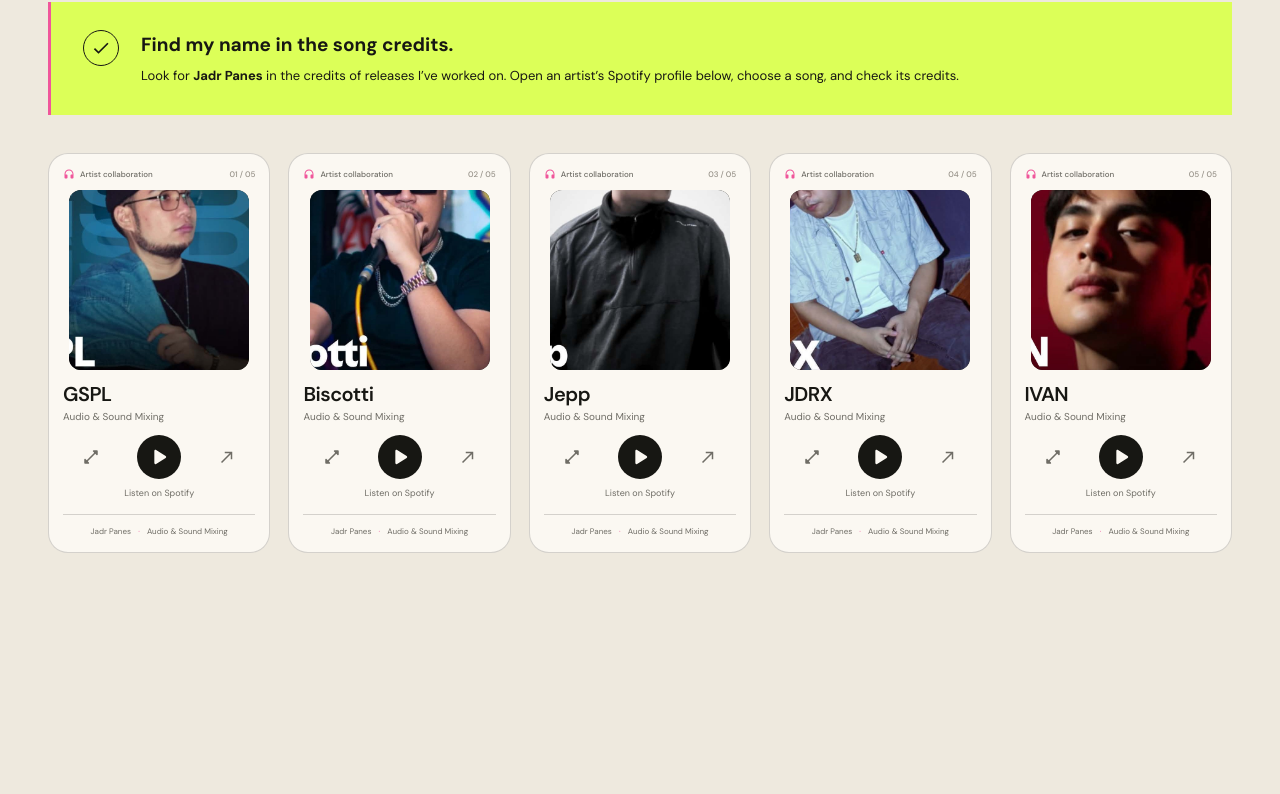
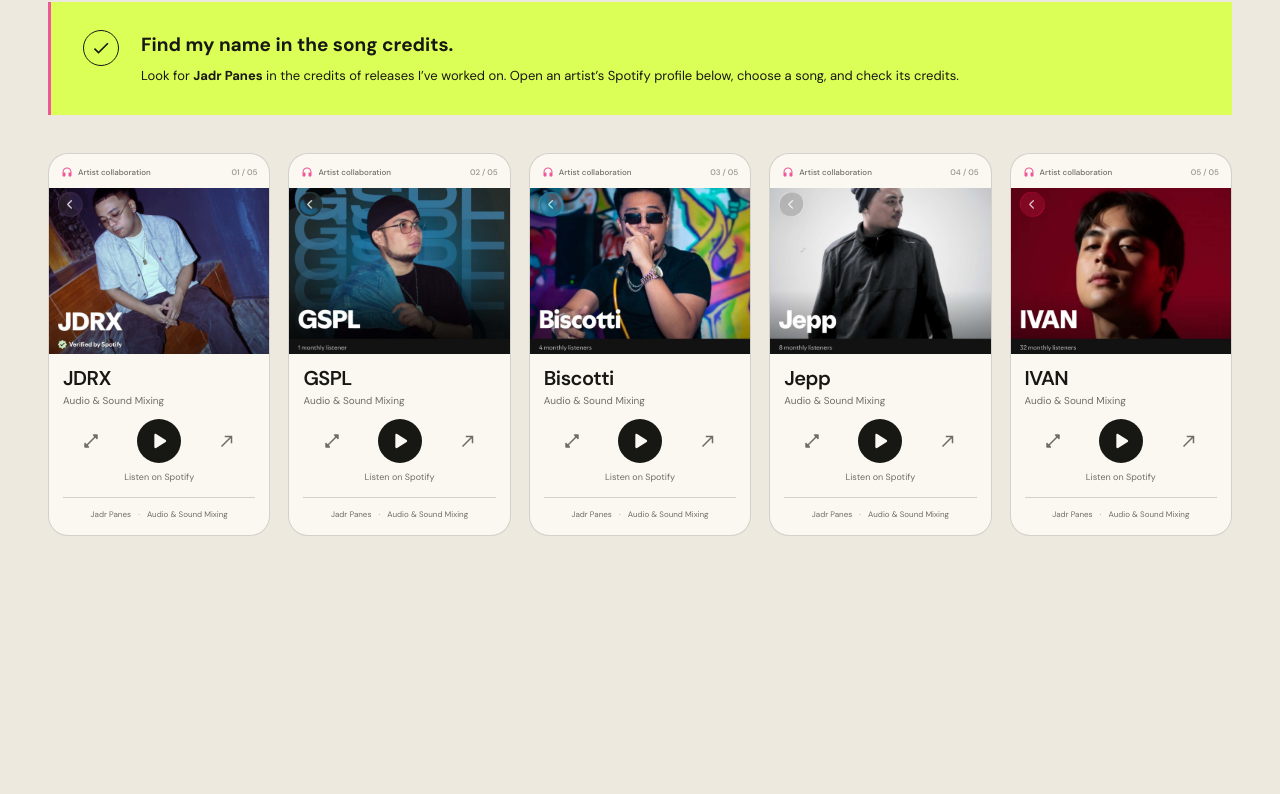
Before and after one commit to Zumi16/client-jadr-portfolio, a React (Vite) app: page / in a window 1280 px wide. Shown: the part 7734-8528 px from the top of the page. Built offline with nearby package versions, Linux system fonts and the light colour scheme.

Commit message:
style: adjust artist card and player label padding for improved layout consistency

```diff
--- a/src/App.jsx
+++ b/src/App.jsx
@@ -108,10 +108,10 @@
 ];
 
 const audioArtists = [
+  { name: "JDRX", image: 4, spotifyId: "53WGKDzoDHR36FwHBXKcp9" },
   { name: "GSPL", image: 1, spotifyId: "1dkBhGpPP0CiUtjLxd1RVP" },
   { name: "Biscotti", image: 2, spotifyId: "5WGRlSlKOppOwUFPkaoVZe" },
   { name: "Jepp", image: 3, spotifyId: "2qkKewUA3Of7UyVatTEpIB" },
-  { name: "JDRX", image: 4, spotifyId: "53WGKDzoDHR36FwHBXKcp9" },
   { name: "IVAN", image: 5, spotifyId: "72oAXiBu0XL7WbyugTEv8P" },
 ].map((artist) => ({
   ...artist,
--- a/src/styles.css
+++ b/src/styles.css
@@ -241,19 +241,18 @@
 .audio-credits h3 { margin: 0 0 5px; font-size: 19px; }
 .audio-credits p { max-width: 840px; margin: 0; font-size: 13px; }
 .artist-grid { display: grid; grid-template-columns: repeat(5, minmax(0, 1fr)); gap: 18px; }
-.artist-card { width: 100%; min-width: 0; max-width: 242px; justify-self: center; padding: 14px; overflow: hidden; border: 1px solid var(--line); border-radius: 20px; background: var(--paper); }
-.artist-player-label { display: flex; align-items: center; justify-content: space-between; gap: 5px; margin-bottom: 10px; color: var(--muted); font-size: 8px; font-weight: 500; }
+.artist-card { width: 100%; min-width: 0; max-width: 242px; justify-self: center; padding: 0; overflow: hidden; border: 1px solid var(--line); border-radius: 20px; background: var(--paper); }
+.artist-player-label { display: flex; align-items: center; justify-content: space-between; gap: 5px; margin-bottom: 10px; padding: 12px 12px 0; color: var(--muted); font-size: 8px; font-weight: 500; }
 .artist-player-label > span:first-child { display: inline-flex; align-items: center; gap: 5px; }
 .artist-player-label .ui-icon { color: var(--pink); font-size: 12px; }
 .artist-player-label > span:last-child { color: #969188; font-variant-numeric: tabular-nums; }
-.artist-image-button { position: relative; display: block; width: 100%; max-width: 180px; aspect-ratio: 1; margin-inline: auto; padding: 0; overflow: hidden; border: 0; border-radius: 12px; background: var(--ink); cursor: zoom-in; }
-.artist-image-button img { position: absolute; top: -30%; width: 100%; height: 410%; object-fit: cover; object-position: center top; transition: transform .3s ease; }
-.artist-image-button:hover img { transform: scale(1.035); }
+.artist-image-button { position: relative; display: block; width: 100%; aspect-ratio: 4 / 3; margin: 0; padding: 0; overflow: hidden; border: 0; border-radius: 0; background: var(--paper); cursor: zoom-in; }
+.artist-image-button img { width: 100%; height: 100%; object-fit: cover; object-position: center top; }
 .artist-image-button:hover .zoom-hint, .artist-image-button:focus-visible .zoom-hint { opacity: 1; transform: none; }
-.artist-copy { padding: 12px 0 0; }
+.artist-copy { padding: 12px 14px 0; }
 .artist-copy h3 { margin: 0; font-family: var(--sans); font-size: 20px; font-weight: 600; letter-spacing: -.025em; line-height: 1.2; }
 .artist-copy > p { margin: 3px 0 0; color: var(--muted); font-size: 10px; }
-.artist-player-controls { display: flex; align-items: center; justify-content: space-between; max-width: 180px; margin: 10px auto 0; }
+.artist-player-controls { display: flex; align-items: center; justify-content: space-between; width: calc(100% - 28px); max-width: 180px; margin: 10px auto 0; }
 .artist-secondary-control { display: grid; place-items: center; flex: 0 0 44px; width: 44px; height: 44px; padding: 0; border: 0; border-radius: 50%; background: transparent; color: var(--muted); font-size: 18px; cursor: pointer; transition: background .2s, color .2s; }
 .artist-secondary-control:hover { background: rgba(23,23,19,.05); color: var(--ink); }
 .artist-play-control { display: grid; place-items: center; flex: 0 0 44px; width: 44px; height: 44px; padding: 0; border: 0; border-radius: 50%; background: var(--ink); color: var(--paper); cursor: pointer; transition: background .2s, color .2s, transform .2s; }
@@ -261,7 +260,7 @@
 .artist-play-control:hover { transform: scale(1.04); background: var(--pink); color: var(--ink); }
 .artist-listen-label { display: block; margin: 4px auto 0; padding: 3px 5px; border: 0; background: none; color: var(--muted); font-size: 9px; cursor: pointer; }
 .artist-listen-label:hover { color: var(--ink); }
-.artist-mixing-credit { margin: 10px 0 0; padding-top: 10px; border-top: 1px solid var(--line); color: var(--muted); text-align: center; font-size: 8px; }
+.artist-mixing-credit { margin: 10px 14px 14px; padding-top: 10px; border-top: 1px solid var(--line); color: var(--muted); text-align: center; font-size: 8px; }
 .artist-mixing-credit span { margin-inline: 5px; color: var(--pink); }
 .music-player-dialog { width: min(440px, calc(100% - 32px)); max-height: calc(100dvh - 40px); margin: auto; padding: 28px; overflow-y: auto; border: 1px solid rgba(255,255,255,.6); border-radius: 28px; background: var(--paper); color: var(--ink); box-shadow: 0 24px 80px rgba(0,0,0,.3); }
 .music-player-dialog::backdrop { background: rgba(0,0,0,.75); backdrop-filter: blur(8px); }
@@ -451,7 +450,6 @@
   .reel-grid { grid-template-columns: 1fr; gap: 36px; }
   .reel-card { width: 100%; max-width: 310px; justify-self: center; }
   .artist-grid { gap: 12px; }
-  .artist-card { padding: 10px; }
   .audio-credits { flex-direction: column; }
   .zoom-hint { opacity: 1; transform: none; }
   .lightbox { padding-inline: 12px; }
```
